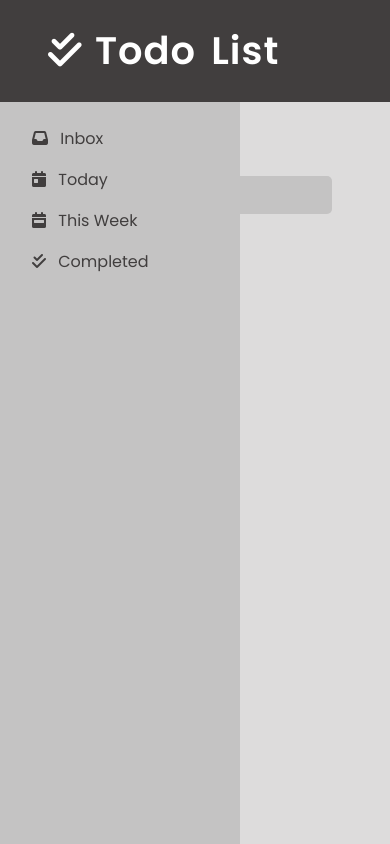
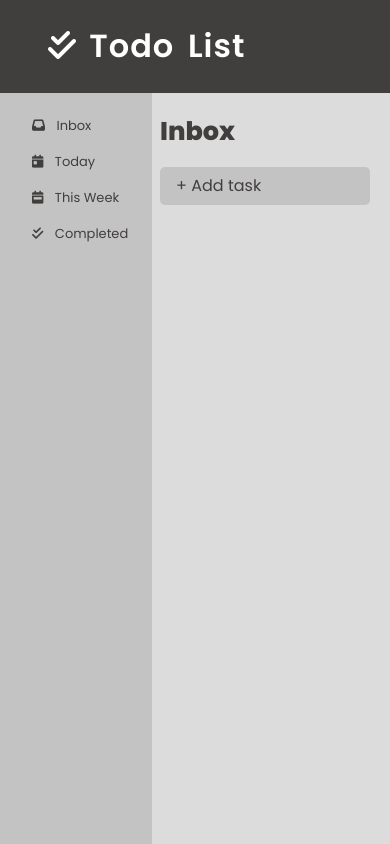
Before and after one commit to YureshMajhi/todoList, a website built with webpack: page src/temp.html in a window 390 px wide. Built offline with nearby package versions, Linux system fonts and the light colour scheme.

Commit message:
Responsive Design

```diff
--- a/src/Styles/main.css
+++ b/src/Styles/main.css
@@ -16,11 +16,13 @@
 
 body {
   background-color: var(--body-gray);
-  padding-left: 30%;
-  padding-right: 15%;
-  padding-top: 7rem;
+  padding-left: 248px;
+  padding-top: 112px;
+  padding-right: 20px;
+  max-width: 800px;
+  margin: 0 auto;
 }
-
+/* ------------------------------------------------------ */
 /* Header */
 .header {
   background-color: var(--dark-gray);
@@ -45,7 +47,7 @@ body {
 .header h1 {
   padding-left: 0.5rem;
 }
-
+/* ----------------------------------------------------------- */
 /* Sidebar */
 .side-bar {
   position: fixed;
@@ -65,7 +67,7 @@ body {
 }
 
 .side-bar div p {
-  padding: 0.5rem 1rem;
+  padding: 0.5rem 0 0.5rem 1rem;
   border-radius: 5px;
   transition: 0.2s;
   cursor: pointer;
@@ -77,10 +79,12 @@ body {
 }
 
 /* Body */
+/* --------------------------------------------------------- */
 .container h1 {
   color: var(--dark-gray);
 }
 
+/* ------------------------------------------------------- */
 /* Inbox Tab */
 .addTask {
   margin-top: 1rem;
@@ -144,6 +148,7 @@ body {
   color: var(--dark-gray);
 }
 
+/* -------------------------------------------------------- */
 /* Form Section */
 .form-container {
   display: none;
@@ -240,3 +245,42 @@ input[type="checkbox"]:checked {
 }
 
 /* ------------------------------------------------------------------------------------- */
+
+/* Responsive design */
+@media (max-width: 782px) {
+  body {
+    padding-left: 190px;
+  }
+
+  .side-bar {
+    width: 140px;
+  }
+}
+
+@media (max-width: 620px) {
+  .todoList div {
+    flex-direction: column;
+  }
+  .header h1,
+  .header i {
+    font-size: 2rem;
+  }
+  .side-bar {
+    top: 92px;
+  }
+}
+
+@media (max-width: 450px) {
+  body {
+    padding-left: 160px;
+  }
+  .container h1 {
+    font-size: 1.6rem;
+  }
+  .side-bar {
+    width: 120px;
+  }
+  .side-bar div p {
+    font-size: 13px;
+  }
+}
```
Also changed, not shown: dist/index.html, 2 other files.
